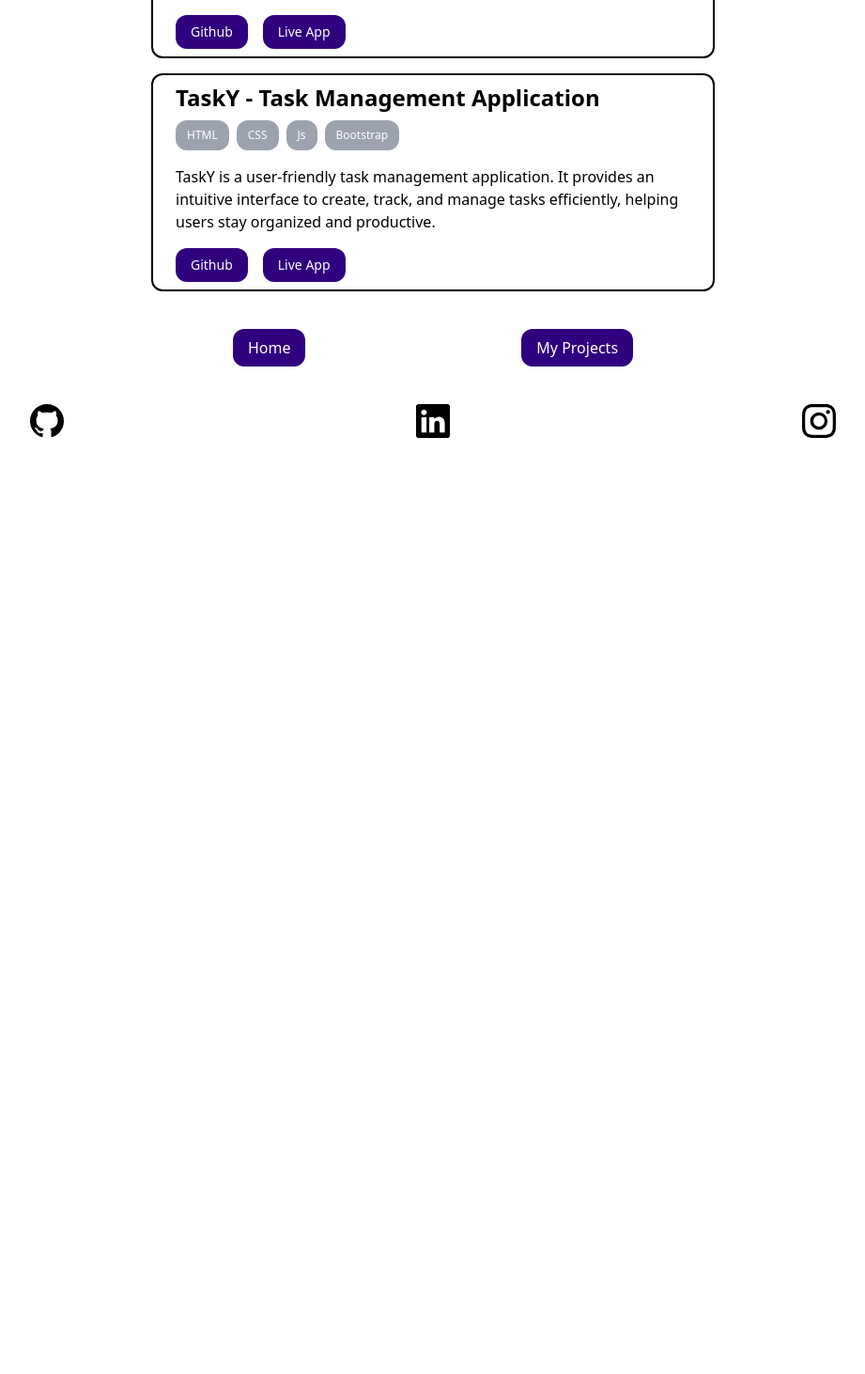
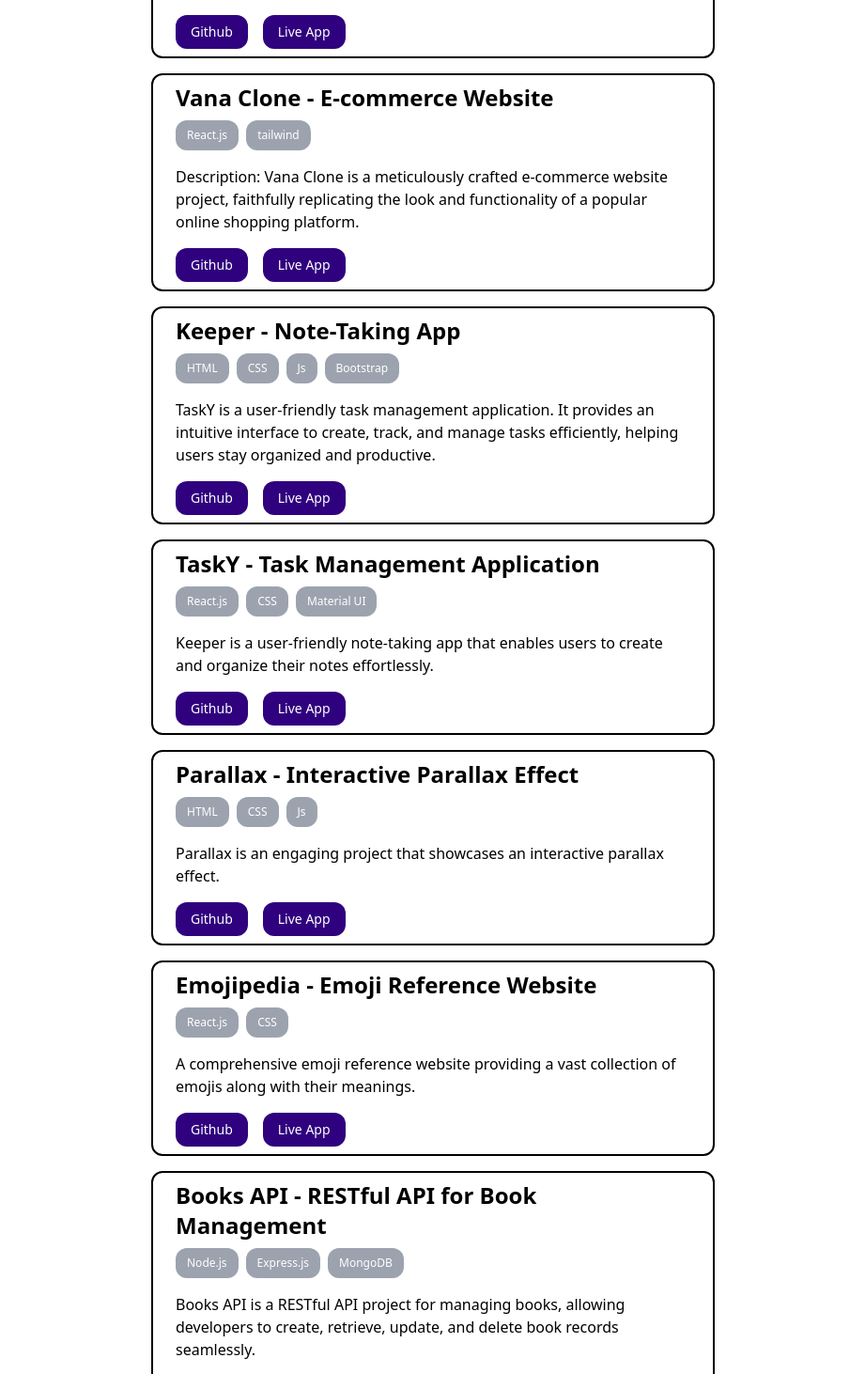
Before and after one commit to ShishirShekhar/portfolio_v3, a React (Create React App) app: page /projects in a window 1280 px wide. Shown: the part 503-1965 px from the top of the page at 94% size, without its empty margins (179-1100 px from the left). Before the commit the page ends 993 px from the top, so only its background shows below. Built offline with nearby package versions, Linux system fonts and the light colour scheme.

Commit message:
updated data

```diff
--- a/src/data.js
+++ b/src/data.js
@@ -16,13 +16,53 @@ const data = [
     live: "https://cblpu-vertos.vercel.app/",
   },
   {
-    title: "TaskY - Task Management Application",
+    title: "Vana Clone - E-commerce Website",
+    description:
+      "Description: Vana Clone is a meticulously crafted e-commerce website project, faithfully replicating the look and functionality of a popular online shopping platform.",
+    tech_stack: ["React.js", "tailwind"],
+    github: "https://github.com/ShishirShekhar/TaskY",
+    live: "https://shishirshekhar.github.io/TaskY/",
+  },
+  {
+    title: "Keeper - Note-Taking App",
     description:
       "TaskY is a user-friendly task management application. It provides an intuitive interface to create, track, and manage tasks efficiently, helping users stay organized and productive.",
     tech_stack: ["HTML", "CSS", "Js", "Bootstrap"],
     github: "https://github.com/ShishirShekhar/TaskY",
     live: "https://shishirshekhar.github.io/TaskY/",
   },
+  {
+    title: "TaskY - Task Management Application",
+    description:
+      "Keeper is a user-friendly note-taking app that enables users to create and organize their notes effortlessly.",
+    tech_stack: ["React.js", "CSS", "Material UI"],
+    github: "https://github.com/ShishirShekhar/TaskY",
+    live: "https://shishirshekhar.github.io/TaskY/",
+  },
+  {
+    title: "Parallax - Interactive Parallax Effect",
+    description:
+      "Parallax is an engaging project that showcases an interactive parallax effect.",
+    tech_stack: ["HTML", "CSS", "Js"],
+    github: "https://github.com/ShishirShekhar/parallax",
+    live: "https://shishirshekhar.github.io/parallax/",
+  },
+  {
+    title: "Emojipedia - Emoji Reference Website",
+    description:
+      "A comprehensive emoji reference website providing a vast collection of emojis along with their meanings.",
+    tech_stack: ["React.js", "CSS"],
+    github: "https://github.com/ShishirShekhar/emojipedia",
+    live: "https://shishir-emojipedia.netlify.app/",
+  },
+  {
+    title: "Books API - RESTful API for Book Management",
+    description:
+      "Books API is a RESTful API project for managing books, allowing developers to create, retrieve, update, and delete book records seamlessly.",
+    tech_stack: ["Node.js", "Express.js", "MongoDB"],
+    github: "https://github.com/ShishirShekhar/Books-API",
+    live: "https://books-api-beta.vercel.app/",
+  },
 ];
 
 export default data;
```
